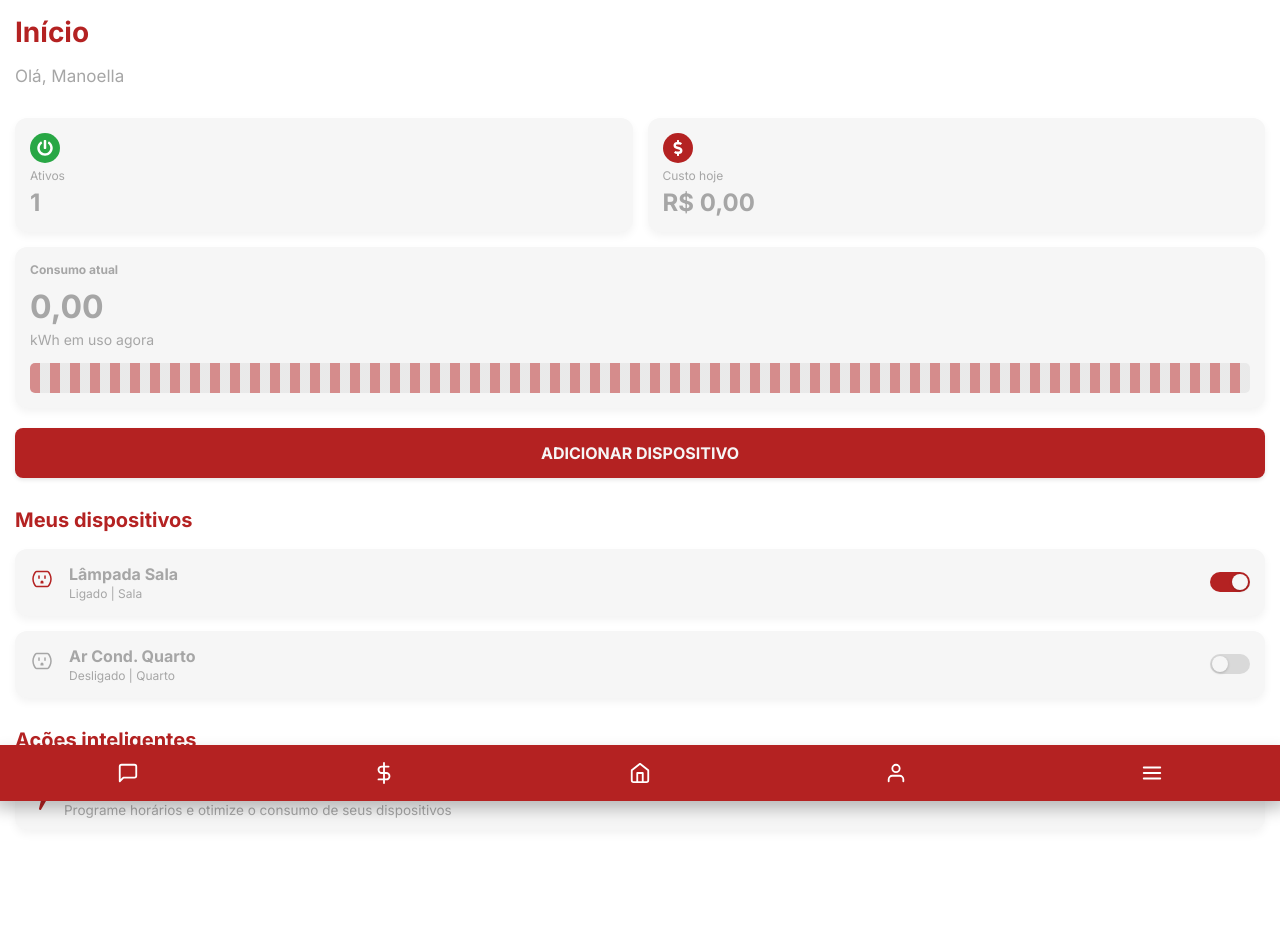
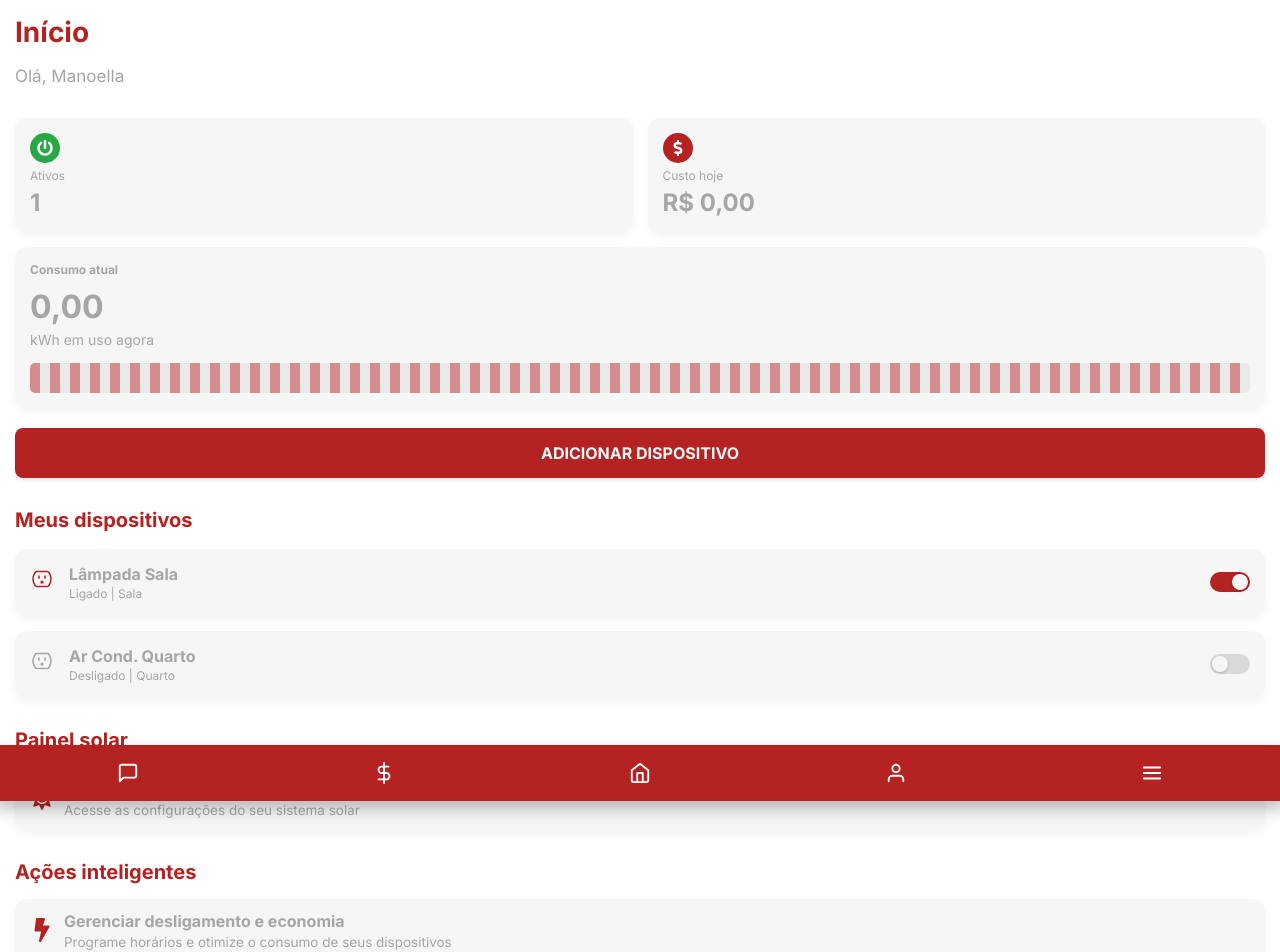
Before and after one commit to manoellaginez/app.goodwe, a React (Vite) app: page /inicio in a window 1280 px wide. Shown: the top 952 px of the page. Before the commit the page ends 910 px from the top, so only its background shows below. Built offline with nearby package versions, Linux system fonts and the light colour scheme; no server answers.

Commit message:
detalhepainelsolar

```diff
--- /dev/null
+++ b/src/pages/home/detalhepainelsolar.jsx
@@ -0,0 +1,116 @@
+import React, { useState, useEffect } from 'react';
+import { useNavigate } from 'react-router-dom';
+import { fetchEnergia } from '../../endpoints/Api';
+
+const FaArrowLeft = () => (
+  <svg xmlns="http://www.w3.org/2000/svg" width="20" height="20"
+    viewBox="0 0 24 24" fill="none" stroke="currentColor"
+    strokeWidth="2" strokeLinecap="round" strokeLinejoin="round">
+    <path d="M19 12H5"></path>
+    <path d="M12 19l-7-7 7-7"></path>
+  </svg>
+);
+
+export default function DetalhePainelSolar() {
+  const navigate = useNavigate();
+
+  const [ligado, setLigado] = useState(false);
+  const [energia, setEnergia] = useState(null);
+  const [loadingEnergia, setLoadingEnergia] = useState(true);
+  const [erroEnergia, setErroEnergia] = useState(null);
+
+  useEffect(() => {
+    let isMounted = true;
+
+    const load = async () => {
+      try {
+        setLoadingEnergia(true);
+        setErroEnergia(null);
+        const data = await fetchEnergia("painel"); // trocar pelo ID real
+        if (isMounted) setEnergia(data || null);
+      } catch (e) {
+        if (isMounted) setErroEnergia(e.message || String(e));
+      } finally {
+        if (isMounted) setLoadingEnergia(false);
+      }
+    };
+
+    load();
+    const t = setInterval(load, 5000);
+    return () => { isMounted = false; clearInterval(t); };
+  }, []);
+
+  const fmt = (n, digits = 3) => {
+    if (n === null || n === undefined) return '—';
+    const num = Number(n);
+    if (Number.isNaN(num)) return '—';
+    return num.toFixed(digits);
+  };
+
+  const watts = energia?.w_instantaneo;
+  const kwhHoje = energia?.kwh_hoje;
+  const kwhMes = energia?.kwh_mes;
+
+  return (
+    <div className="device-list-container" style={{ paddingTop: '20px' }}>
+      {/* Topo com botão voltar */}
+      <div style={{ display: 'flex', justifyContent: 'space-between', alignItems: 'center', marginBottom: '30px' }}>
+        <button
+          onClick={() => navigate(-1)}
+          style={{ background: 'none', border: 'none', color: 'var(--cor-texto-claro)', fontSize: '20px', cursor: 'pointer' }}
+        >
+          <FaArrowLeft />
+        </button>
+      </div>
+
+      <h1 style={{ fontSize: '30px', color: 'var(--cor-primaria)', marginBottom: '10px' }}>
+        Painel solar
+      </h1>
+      <p style={{ color: 'var(--cor-texto-escuro)', fontSize: '16px' }}>
+        Configuração e monitoramento do seu painel
+      </p>
+
+      {/* Switch de ligar/desligar */}
+      <div
+        className="device-card"
+        style={{ marginTop: '20px' }}
+        onClick={() => setLigado(!ligado)}
+      >
+        <div className="device-info">
+          <h3 style={{ color: 'var(--cor-texto-claro)' }}>Status</h3>
+          <p style={{ color: ligado ? 'var(--cor-texto-claro)' : 'var(--cor-texto-escuro)' }}>
+            {ligado ? 'LIGADO' : 'DESLIGADO'}
+          </p>
+        </div>
+
+        <div className="device-toggle">
+          <div className={`device-toggle-circle ${ligado ? 'active' : ''}`}></div>
+        </div>
+      </div>
+
+      {/* Card de consumo */}
+      <div className="consumption-card" style={{ marginTop: '20px' }}>
+        <h3 className="card-label">Informações de uso</h3>
+
+        {loadingEnergia && <p style={{ color: 'var(--cor-texto-claro)', marginTop: 10 }}>Carregando telemetria…</p>}
+        {erroEnergia && !loadingEnergia && (
+          <p style={{ color: 'var(--cor-primaria)', marginTop: 10 }}>Erro: {erroEnergia}</p>
+        )}
+
+        {!loadingEnergia && !erroEnergia && (
+          <>
+            <p style={{ color: 'var(--cor-texto-claro)', margin: '10px 0' }}>
+              <strong>Potência agora:</strong> {fmt(watts, 2)} W
+            </p>
+            <p style={{ color: 'var(--cor-texto-claro)', margin: '10px 0' }}>
+              <strong>Hoje:</strong> {fmt(kwhHoje, 3)} kWh
+            </p>
+            <p style={{ color: 'var(--cor-texto-claro)' }}>
+              <strong>Mês:</strong> {fmt(kwhMes, 3)} kWh
+            </p>
+          </>
+        )}
+      </div>
+    </div>
+  );
+}
--- a/src/pages/home/inicio.jsx
+++ b/src/pages/home/inicio.jsx
@@ -1,7 +1,7 @@
 import React from 'react';
 import DispositivoCard from "../../components/DispositivoCard.jsx";
 // Importações de ícones Fa (Font Awesome)
-import { FaBolt, FaDollarSign, FaPlus, FaPowerOff } from 'react-icons/fa';
+import { FaBolt, FaDollarSign, FaPlus, FaPowerOff, FaSun } from 'react-icons/fa';
 // Importações de navegação (corrigido)
 import { Link, useNavigate } from 'react-router-dom';
 
@@ -11,13 +11,11 @@ export default function Inicio({ devices, onToggleDevice }) {
 
     // Função para lidar com o clique no card (funcionalidade de detalhe)
     const handleCardClick = (deviceId) => {
-        // Ao clicar no card, navegamos para a rota de detalhe.
         navigate(`/dispositivo/${deviceId}`);
     };
 
-    // Cor específica para os títulos (Substitua por outra cor se quiser)
+    // Cor específica para os títulos
     const titleColor = '#B42222';
-    const buttonColor = titleColor;
 
     return (
         <div className="device-list-container">
@@ -33,10 +31,8 @@ export default function Inicio({ devices, onToggleDevice }) {
                 <p style={{ fontSize: '17px', color: 'var(--cor-texto-escuro)' }}>Olá, Manoella</p>
             </div>
 
-            {/* CARDS DE STATUS (Dispositivos Ativos e Custo Hoje) */}
+            {/* CARDS DE STATUS */}
             <div className="status-cards-container">
-
-                {/* Card 1: Dispositivos Ativos */}
                 <div className="status-card">
                     <div className="card-icon-circle" style={{ backgroundColor: 'var(--cor-sucesso)' }}>
                         <FaPowerOff style={{ color: 'white' }} />
@@ -45,7 +41,6 @@ export default function Inicio({ devices, onToggleDevice }) {
                     <p className="card-value" style={{ color: 'var(--cor-texto-claro)' }}>{activeCount}</p>
                 </div>
 
-                {/* Card 2: Custo Hoje */}
                 <div className="status-card">
                     <div className="card-icon-circle" style={{ backgroundColor: titleColor }}>
                         <FaDollarSign style={{ color: 'white' }} />
@@ -53,7 +48,6 @@ export default function Inicio({ devices, onToggleDevice }) {
                     <p className="card-label">Custo hoje</p>
                     <p className="card-value" style={{ color: 'var(--cor-texto-claro)' }}>R$ 0,00</p>
                 </div>
-
             </div>
 
             {/* Card: Consumo Atual */}
@@ -70,18 +64,14 @@ export default function Inicio({ devices, onToggleDevice }) {
             </Link>
 
             {/* LISTA DE DISPOSITIVOS */}
-            <h2
-                style={{ marginTop: '30px', fontSize: '20px', color: titleColor }}
-            >
+            <h2 style={{ marginTop: '30px', fontSize: '20px', color: titleColor }}>
                 Meus dispositivos
             </h2>
 
             {devices.map(device => (
-                // CLICANDO AQUI VAI PARA A NOVA TELA DE DETALHES
                 <div
                     key={device.id}
                     onClick={() => handleCardClick(device.id)}
-                    // CORREÇÃO 1: Remove a borda do div pai. A borda final deve ser removida no DispositivoCard.jsx
                     style={{ cursor: 'pointer', marginBottom: '15px' }}
                 >
                     <DispositivoCard
@@ -95,7 +85,44 @@ export default function Inicio({ devices, onToggleDevice }) {
                 <p style={{ textAlign: 'center', color: 'var(--cor-texto-escuro)' }}>Nenhum dispositivo instalado</p>
             )}
 
-            {/* --- INÍCIO: SEÇÃO AÇÕES INTELIGENTES CONSOLIDADA E SIMPLIFICADA --- */}
+            {/* --- INÍCIO: SEÇÃO PAINEL SOLAR (agora primeiro) --- */}
+            <h2
+                style={{ marginTop: '30px', fontSize: '20px', color: titleColor, marginBottom: '15px' }}
+            >
+                Painel solar
+            </h2>
+
+            <div
+                className="consumption-card"
+                style={{
+                    marginBottom: '20px',
+                    padding: '12px 15px',
+                    borderRadius: '12px',
+                    backgroundColor: 'var(--cor-fundo-card)',
+                    boxShadow: '0 4px 10px rgba(0, 0, 0, 0.05)',
+                    cursor: 'pointer',
+                    transition: 'transform 0.2s',
+                    border: 'none',
+                }}
+                onClick={() => navigate('/painel-solar')}
+                onMouseOver={e => e.currentTarget.style.transform = 'translateY(-2px)'}
+                onMouseOut={e => e.currentTarget.style.transform = 'translateY(0)'}
+            >
+                <div style={{ display: 'flex', alignItems: 'center' }}>
+                    <FaSun style={{ color: titleColor, marginRight: '10px', fontSize: '24px' }} />
+                    <div>
+                        <h3 className="card-label" style={{ fontWeight: 'bold', color: 'var(--cor-texto-claro)', margin: '0 0 3px 0', fontSize: '16px' }}>
+                            Configure seu painel solar
+                        </h3>
+                        <p style={{ color: 'var(--cor-texto-escuro)', fontSize: '13.5px', margin: 0 }}>
+                            Acesse as configurações do seu sistema solar
+                        </p>
+                    </div>
+                </div>
+            </div>
+            {/* --- FIM: SEÇÃO PAINEL SOLAR --- */}
+
+            {/* --- INÍCIO: SEÇÃO AÇÕES INTELIGENTES (agora embaixo) --- */}
             <h2
                 style={{ marginTop: '30px', fontSize: '20px', color: titleColor, marginBottom: '15px' }}
             >
@@ -106,16 +133,14 @@ export default function Inicio({ devices, onToggleDevice }) {
                 className="consumption-card"
                 style={{
                     marginBottom: '20px',
-                    padding: '12px 15px', // Reduzido o padding vertical para ser levemente menor
+                    padding: '12px 15px',
                     borderRadius: '12px',
                     backgroundColor: 'var(--cor-fundo-card)',
                     boxShadow: '0 4px 10px rgba(0, 0, 0, 0.05)',
                     cursor: 'pointer',
                     transition: 'transform 0.2s',
-                    // --- CORREÇÃO 2: REMOVE BORDA DO CARD DE AÇÕES INTELIGENTES ---
                     border: 'none',
                 }}
-                // Ação: Gerenciar
                 onClick={() => navigate('/gerenciar')}
                 onMouseOver={e => e.currentTarget.style.transform = 'translateY(-2px)'}
                 onMouseOut={e => e.currentTarget.style.transform = 'translateY(0)'}
@@ -132,8 +157,7 @@ export default function Inicio({ devices, onToggleDevice }) {
                     </div>
                 </div>
             </div>
-
-            {/* --- FIM: SEÇÃO AÇÕES INTELIGENTES CONSOLIDADA --- */}
+            {/* --- FIM: SEÇÃO AÇÕES INTELIGENTES --- */}
         </div>
     );
 }
```
Also changed, not shown: src/App.jsx (+18 -19 lines). Lines whose indentation alone changed are shown as unchanged.
